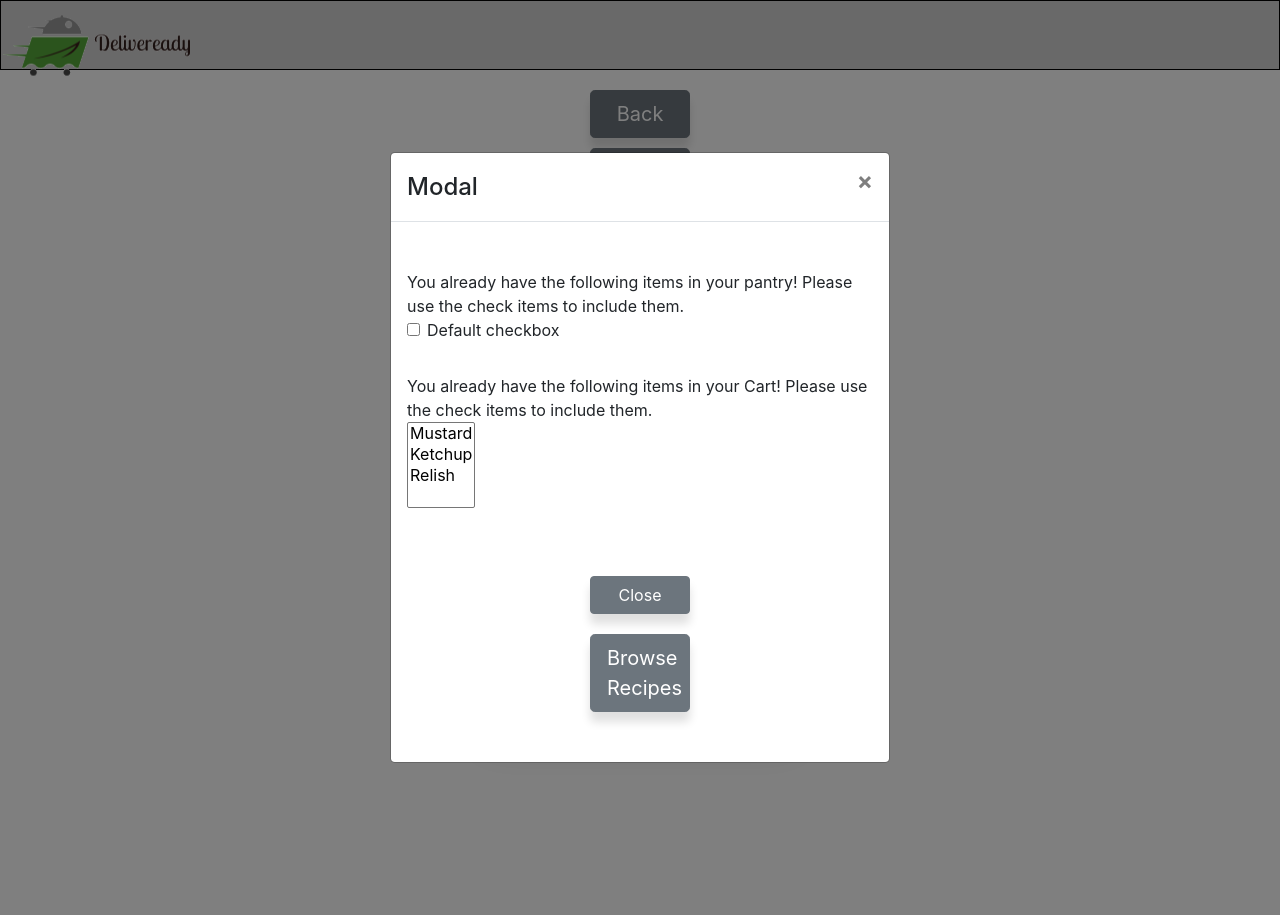
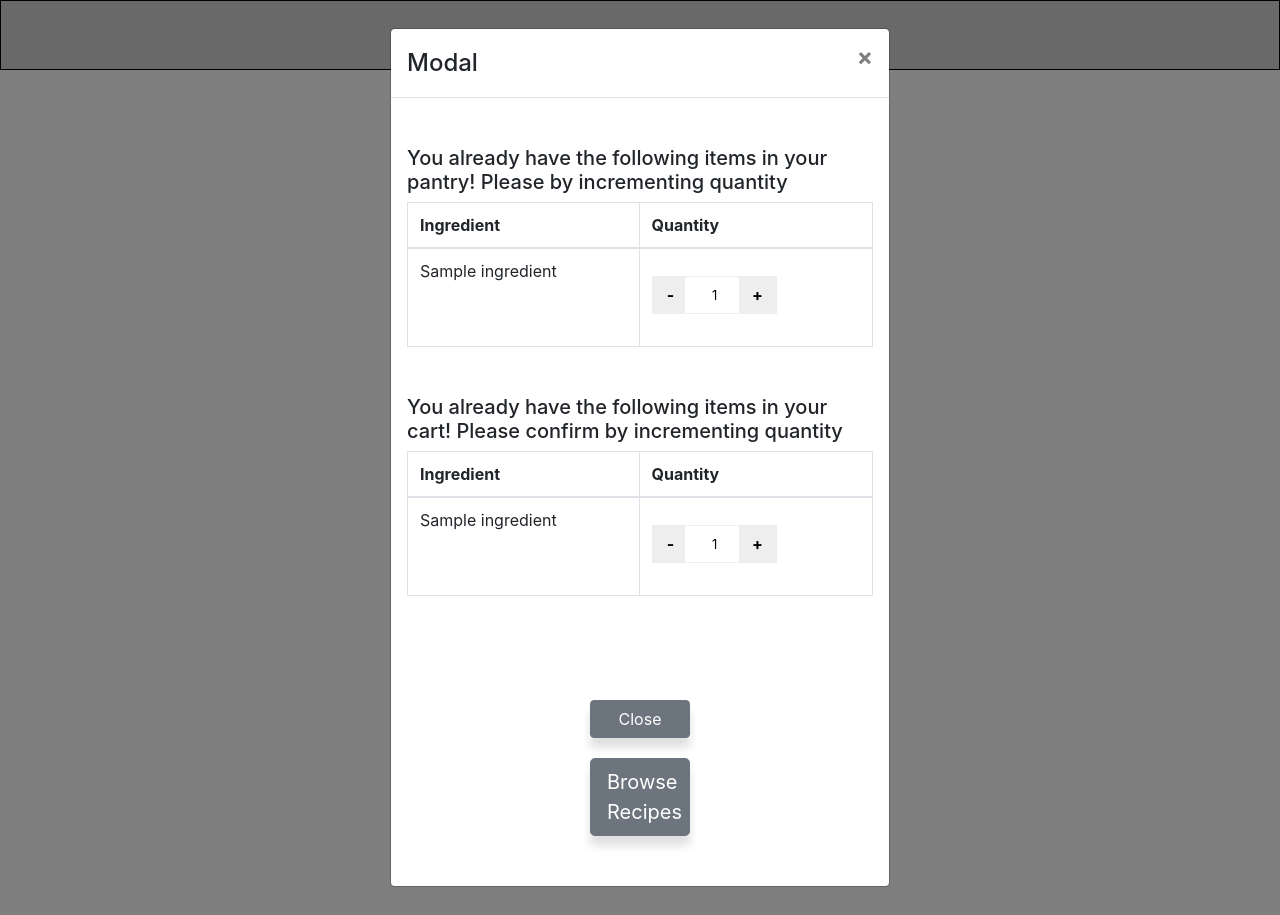
Before and after one commit to smitra33/Deliveready, a Django app: page /view/1/ in a window 1280 px wide, after a click on "Add to Cart". Run offline with Django 3.2, Linux system fonts and the light colour scheme; a user stored in the database is signed in; tables that the repository leaves empty hold one stand-in row (values such as "Sample post"); grey boxes marked "Sample" are stand-in pictures; some libraries are stand-ins or nearby versions.

Commit message:
Recipe modal things

```diff
--- a/Deliveready/recipes/static/css/recipe.css
+++ b/Deliveready/recipes/static/css/recipe.css
@@ -61,3 +61,71 @@ body {
     font-family: sans-serif;
     font-weight: 500
 }
+
+.center {
+width: 150px;
+  margin: 40px auto;
+
+}
+
+input,
+textarea {
+  border: 1px solid #eeeeee;
+  box-sizing: border-box;
+  margin: 0;
+  outline: none;
+  padding: 10px;
+}
+
+input[type="button"] {
+  -webkit-appearance: button;
+  cursor: pointer;
+}
+
+input::-webkit-outer-spin-button,
+input::-webkit-inner-spin-button {
+  -webkit-appearance: none;
+}
+
+.input-group {
+  clear: both;
+  margin: 15px 0;
+  position: relative;
+}
+
+.input-group input[type='button'] {
+  background-color: #eeeeee;
+  min-width: 38px;
+  width: auto;
+  transition: all 300ms ease;
+}
+
+.input-group .button-minus,
+.input-group .button-plus {
+  font-weight: bold;
+  height: 38px;
+  padding: 0;
+  width: 38px;
+  position: relative;
+}
+
+.input-group .quantity-field {
+  position: relative;
+  height: 38px;
+  left: -6px;
+  text-align: center;
+  width: 62px;
+  display: inline-block;
+  font-size: 13px;
+  margin: 0 0 5px;
+  resize: vertical;
+}
+
+.button-plus {
+  left: -13px;
+}
+
+input[type="number"] {
+  -moz-appearance: textfield;
+  -webkit-appearance: none;
+}
--- a/Deliveready/recipes/static/js/recipe.js
+++ b/Deliveready/recipes/static/js/recipe.js
@@ -45,18 +45,42 @@ async function checkPantry() {
         pantryDuplicates = json['duplicates'];
         pantryNonDuplicates = json['non-dupes'];
     }
-    if (pantryDuplicates) {
+    if (!(pantryDuplicates === undefined || pantryDuplicates.length == 0)) {
         //open modal with duplicates with options to remove
-        document.getElementById('modal-pantry').innerHTML =
+        var pantryCheck = document.getElementById('modal-pantry');
+        var pantryContents =
             `
-            <div>You already have the following items in your pantry! Please use the check items to include them.</div>
-              <div class="form-check">
-              <input class="form-check-input" type="checkbox" value="" id="flexCheckDefault">
-                  <label class="form-check-label" for="flexCheckDefault">
-                    Default checkbox
-                  </label>
-                </div>
+            <div><h5>You already have the following items in your pantry! Please by incrementing quantity </h5></div>
+            <table class="table table-bordered">
+              <thead>
+                <tr>
+                  <th scope="col">Ingredient</th>
+                  <th scope="col">Quantity</th>
+                </tr>
+              </thead>
+              <tbody>
+              `;
+
+        pantryDuplicates.forEach(dup => {
+        pantryContents +=
+            `<tr id="${dup.name}">
+                <td>${dup.name}</td>
+                <td id="${dup.name}-quantity">
+                    <div class="input-group">
+                      <input type="button" value="-" class="button-minus" data-field="quantity">
+                      <input type="number" step="1" max="" value="1" name="quantity" class="quantity-field">
+                      <input type="button" value="+" class="button-plus" data-field="quantity">
+                    </div>
+                </td>
+             </tr>
+            `;
+        });
+        pantryContents +=
             `
+            </tbody>
+            </table>
+            `;
+        pantryCheck.innerHTML = pantryContents;
     }
     console.log(pantryDuplicates);
 }
@@ -68,17 +92,42 @@ async function checkCart() {
         cartDuplicates = json['duplicates'];
         cartNonDuplicates = json['non-dupes'];
     }
-    if (cartDuplicates) {
+    if (!(cartDuplicates === undefined || cartDuplicates.length == 0)) {
         //open modal with duplicates with options to remove
-        document.getElementById('modal-cart').innerHTML =
+        var cartCheck = document.getElementById('modal-cart');
+        var cartContents =
             `
-            <div>You already have the following items in your Cart! Please use the check items to include them.</div>
-            <select class="selectpicker" multiple data-live-search="true">
-              <option>Mustard</option>
-              <option>Ketchup</option>
-              <option>Relish</option>
-            </select>
+            <div><h5>You already have the following items in your cart! Please confirm by incrementing quantity </h5></div>
+            <table class="table table-bordered">
+              <thead>
+                <tr>
+                  <th scope="col">Ingredient</th>
+                  <th scope="col">Quantity</th>
+                </tr>
+              </thead>
+              <tbody>
+              `;
+
+        cartDuplicates.forEach(dup => {
+        cartContents +=
+            `<tr id="${dup.name}">
+                <td>${dup.name}</td>
+                <td id="${dup.name}-quantity">
+                    <div class="input-group">
+                      <input type="button" value="-" class="button-minus" data-field="quantity">
+                      <input type="number" step="1" max="" value="1" name="quantity" class="quantity-field">
+                      <input type="button" value="+" class="button-plus" data-field="quantity">
+                    </div>
+                </td>
+             </tr>
+            `;
+        });
+        cartContents +=
             `
+            </tbody>
+            </table>
+            `;
+        cartCheck.innerHTML = cartContents;
     }
     console.log(cartDuplicates);
 }
@@ -92,7 +141,7 @@ function compareNonDuplicates(){
             }
         });
     });
-    if (add_list){
+    if (!Object.keys(add_list).length===0) {
         addIngredientsToCart(add_list);
     }
 }
@@ -109,6 +158,10 @@ function handleDuplicates(){
     // if (add_list){
     //     addIngredientsToCart(add_list);
     // }
+    if ((!pantryDuplicates.length === 0) || (!cartDuplicates.length === 0)){
+        document.getElementById('modal-confirm'). innerHTML =
+            `<button class="btn btn-secondary">Confirm</button>`;
+    }
 }
 
 async function addIngredientsToCart(ingredients) {
@@ -176,3 +229,38 @@ function openModal (){
 function getCookie(name){
     return document.cookie.match(';?\\s*csrftoken\\s*=\\s*([^;]*)')?.pop();
 }
+
+
+function incrementValue(e) {
+  e.preventDefault();
+  var fieldName = $(e.target).data('field');
+  var parent = $(e.target).closest('div');
+  var currentVal = parseInt(parent.find('input[name=' + fieldName + ']').val(), 10);
+
+  if (!isNaN(currentVal)) {
+    parent.find('input[name=' + fieldName + ']').val(currentVal + 1);
+  } else {
+    parent.find('input[name=' + fieldName + ']').val(0);
+  }
+}
+
+function decrementValue(e) {
+  e.preventDefault();
+  var fieldName = $(e.target).data('field');
+  var parent = $(e.target).closest('div');
+  var currentVal = parseInt(parent.find('input[name=' + fieldName + ']').val(), 10);
+
+  if (!isNaN(currentVal) && currentVal > 0) {
+    parent.find('input[name=' + fieldName + ']').val(currentVal - 1);
+  } else {
+    parent.find('input[name=' + fieldName + ']').val(0);
+  }
+}
+
+$('.input-group').on('click', '.button-plus', function(e) {
+  incrementValue(e);
+});
+
+$('.input-group').on('click', '.button-minus', function(e) {
+  decrementValue(e);
+});
--- a/Deliveready/recipes/templates/recipe.html
+++ b/Deliveready/recipes/templates/recipe.html
@@ -55,6 +55,7 @@
             <div id="modal-add" class="modal-body"></div>
 
             <!-- Modal footer -->
+            <div id="modal-confirm" style="text-align: center; padding-top: 20px;"></div>
             <div style="text-align: center; padding-top: 20px;"><button class="btn btn-secondary" data-dismiss="modal">Close</button></div>
             <div style="text-align: center; padding-top: 20px;padding-bottom: 50px"><a href="{% url 'recipes:main' %}" type="button" class="btn btn-secondary btn-lg">Browse Recipes</a></div>
           </div>
```
